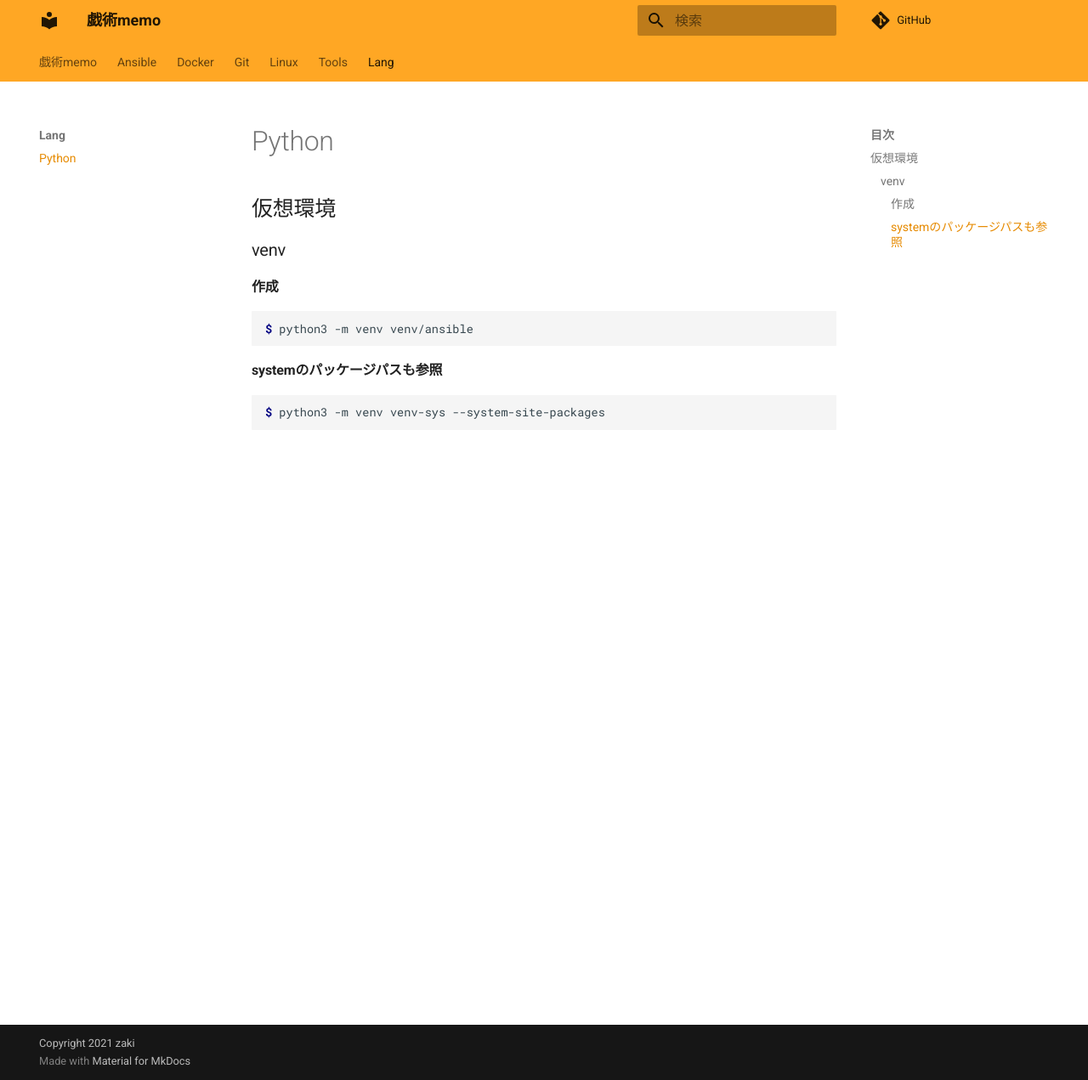
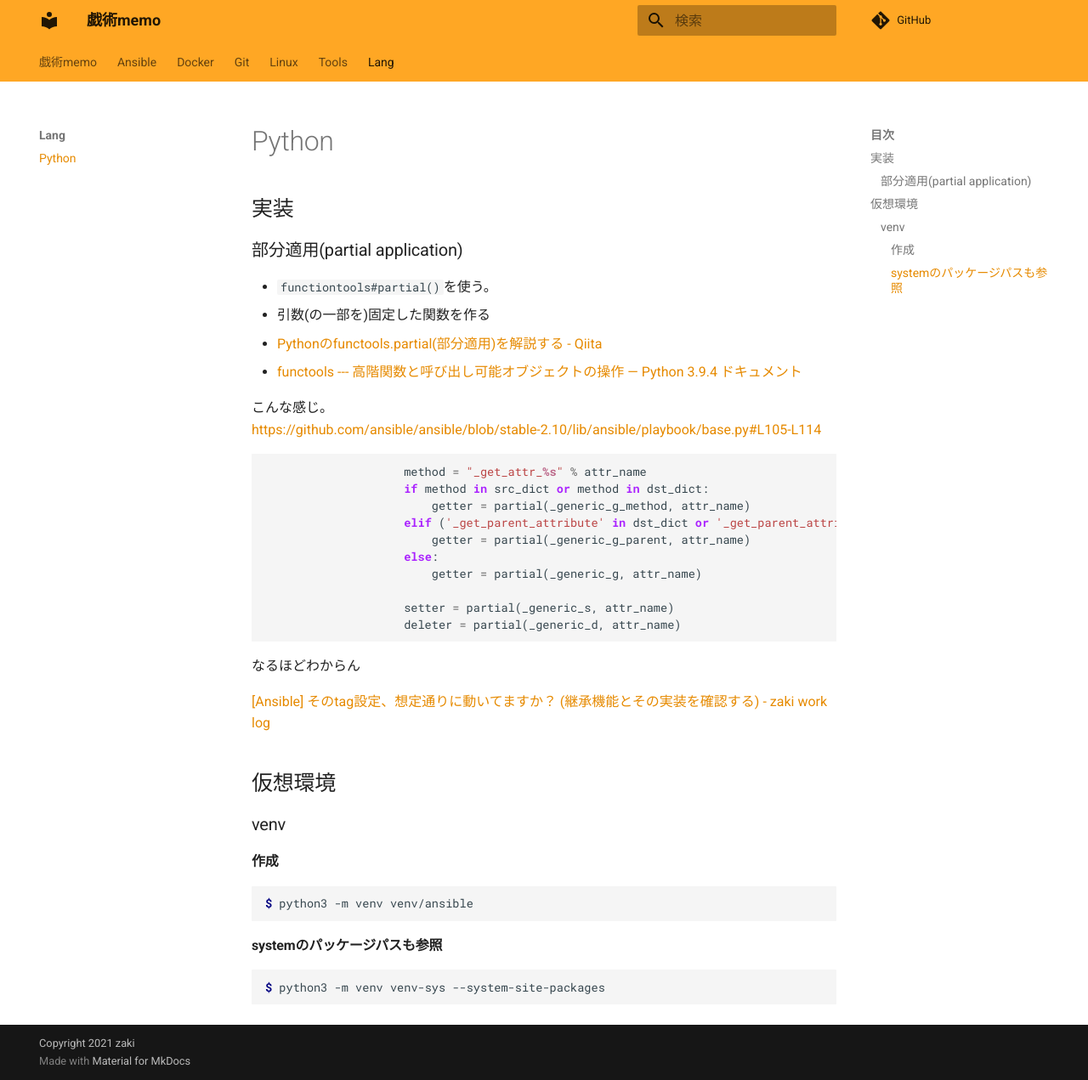
Before and after one commit to zaki-lknr/docs, an MkDocs documentation site: the page built from docs/lang/python.md, in a window 1280 px wide and 1271 px high. Shown: the whole window at 85% size. Built offline with MkDocs 1.6.1 and Material for MkDocs 9.7.7, drawn with Linux system fonts in a browser that asks for light colours; comment, search, counter and statistics services are not loaded.

Commit message:
add: lang/python 部分適用

````diff
--- a/docs/lang/python.md
+++ b/docs/lang/python.md
@@ -1,4 +1,34 @@
 # Python
+
+## 実装
+
+### 部分適用(partial application)
+
+- `functiontools#partial()`を使う。
+- 引数(の一部を)固定した関数を作る
+
+- [Pythonのfunctools.partial(部分適用)を解説する - Qiita](https://qiita.com/tetsuya-zama/items/146d3ee9154e15158f38)
+- [functools --- 高階関数と呼び出し可能オブジェクトの操作 — Python 3.9.4 ドキュメント](https://docs.python.org/ja/3/library/functools.html#functools.partial)
+
+こんな感じ。
+<https://github.com/ansible/ansible/blob/stable-2.10/lib/ansible/playbook/base.py#L105-L114>
+
+```python
+                    method = "_get_attr_%s" % attr_name
+                    if method in src_dict or method in dst_dict:
+                        getter = partial(_generic_g_method, attr_name)
+                    elif ('_get_parent_attribute' in dst_dict or '_get_parent_attribute' in src_dict) and value.inherit:
+                        getter = partial(_generic_g_parent, attr_name)
+                    else:
+                        getter = partial(_generic_g, attr_name)
+
+                    setter = partial(_generic_s, attr_name)
+                    deleter = partial(_generic_d, attr_name)
+```
+
+なるほどわからん
+
+[[Ansible] そのtag設定、想定通りに動いてますか？ (継承機能とその実装を確認する) - zaki work log](https://zaki-hmkc.hatenablog.com/entry/2021/03/24/100317)
 
 ## 仮想環境
 
````
